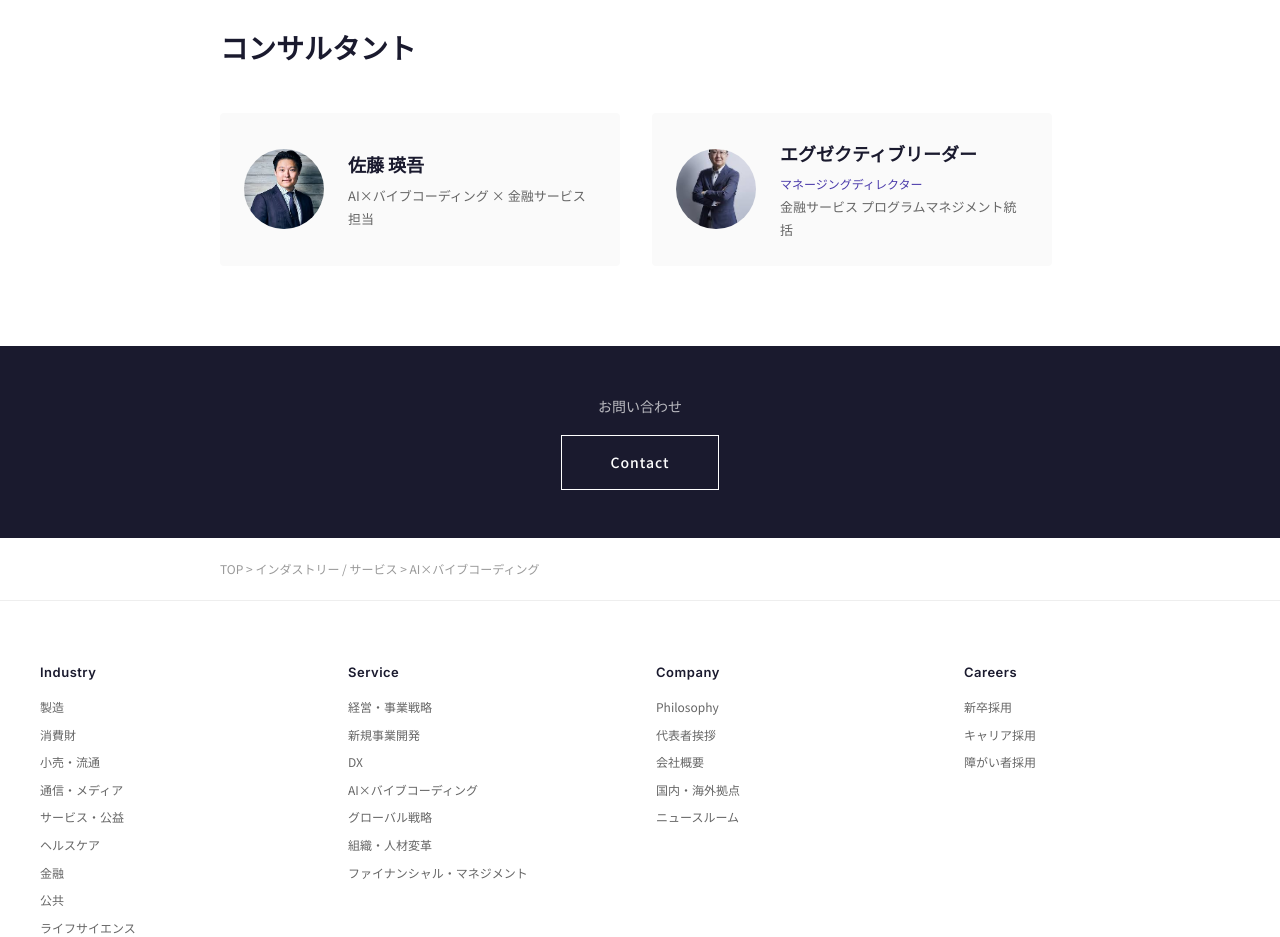
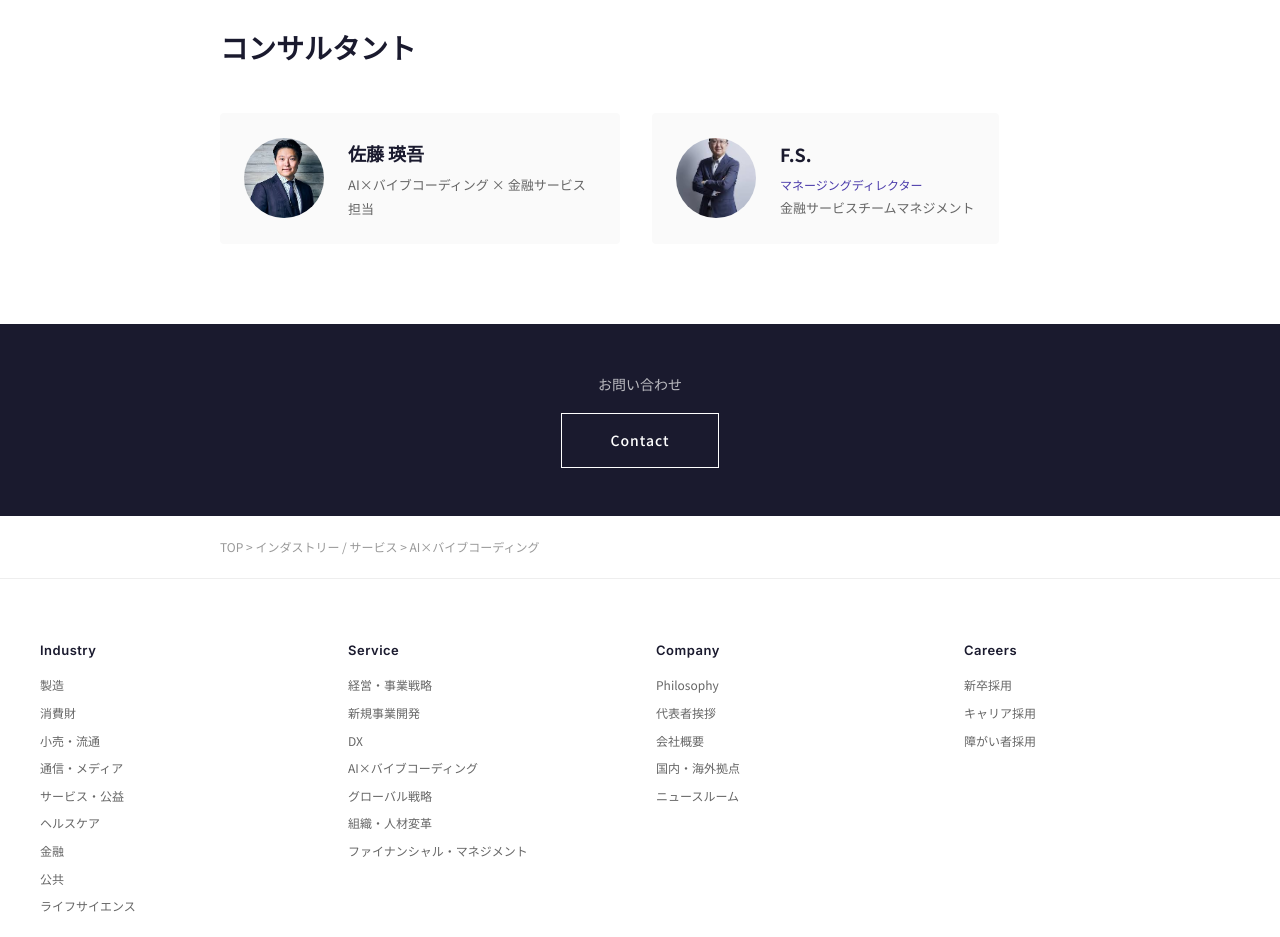
Before and after one commit to shostako315/-, a plain HTML site: page index.html in a window 1280 px wide. Shown: the part 2000-2937 px from the top of the page. Drawn offline with Linux system fonts and the light colour scheme.

Commit message:
Update index.html

```diff
--- a/index.html
+++ b/index.html
@@ -578,9 +578,9 @@
     <div class="consultant-card">
       <div class="consultant-avatar"><img src="pm.jpg" alt="エグゼクティブリーダー"></div>
       <div class="consultant-info">
-        <h4>エグゼクティブリーダー</h4>
+        <h4>F.S.</h4>
         <p class="role">マネージングディレクター</p>
-        <p>金融サービス プログラムマネジメント統括</p>
+        <p>金融サービスチームマネジメント</p>
       </div>
     </div>
   </div>
```
